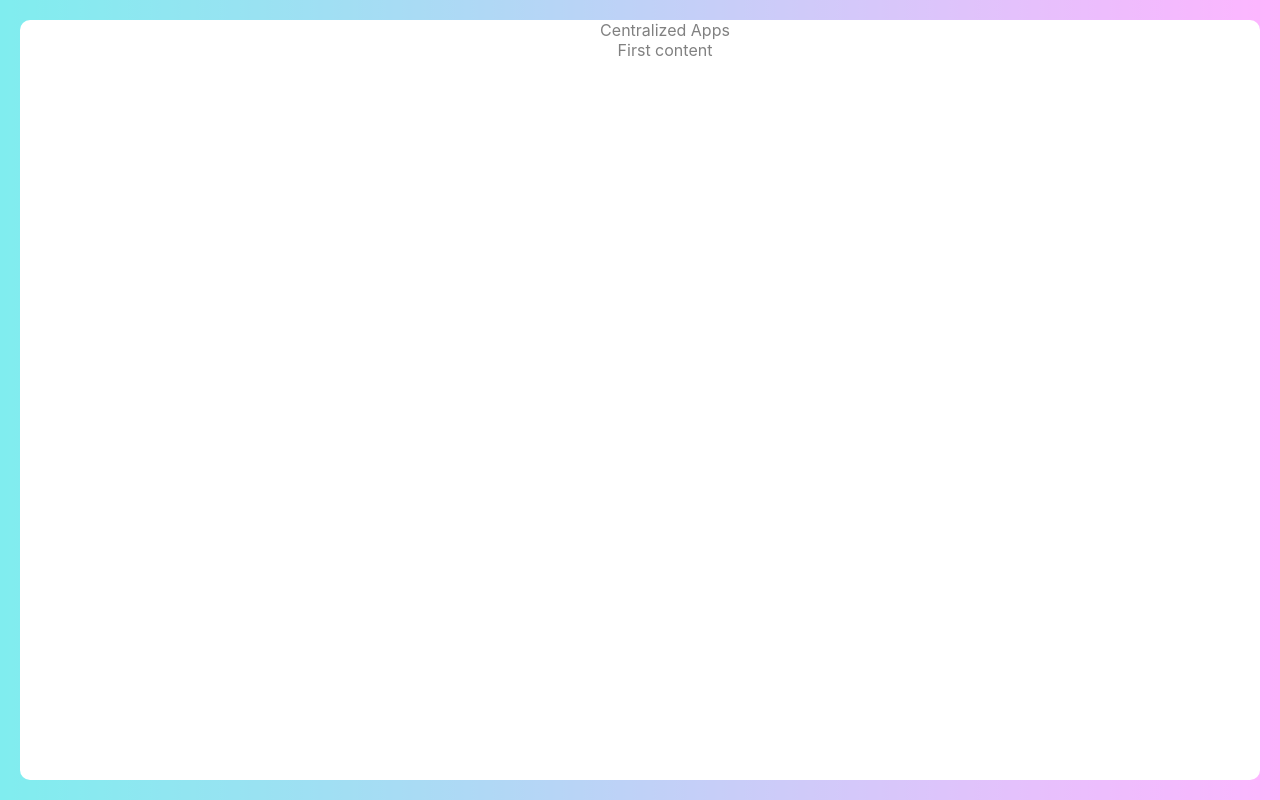
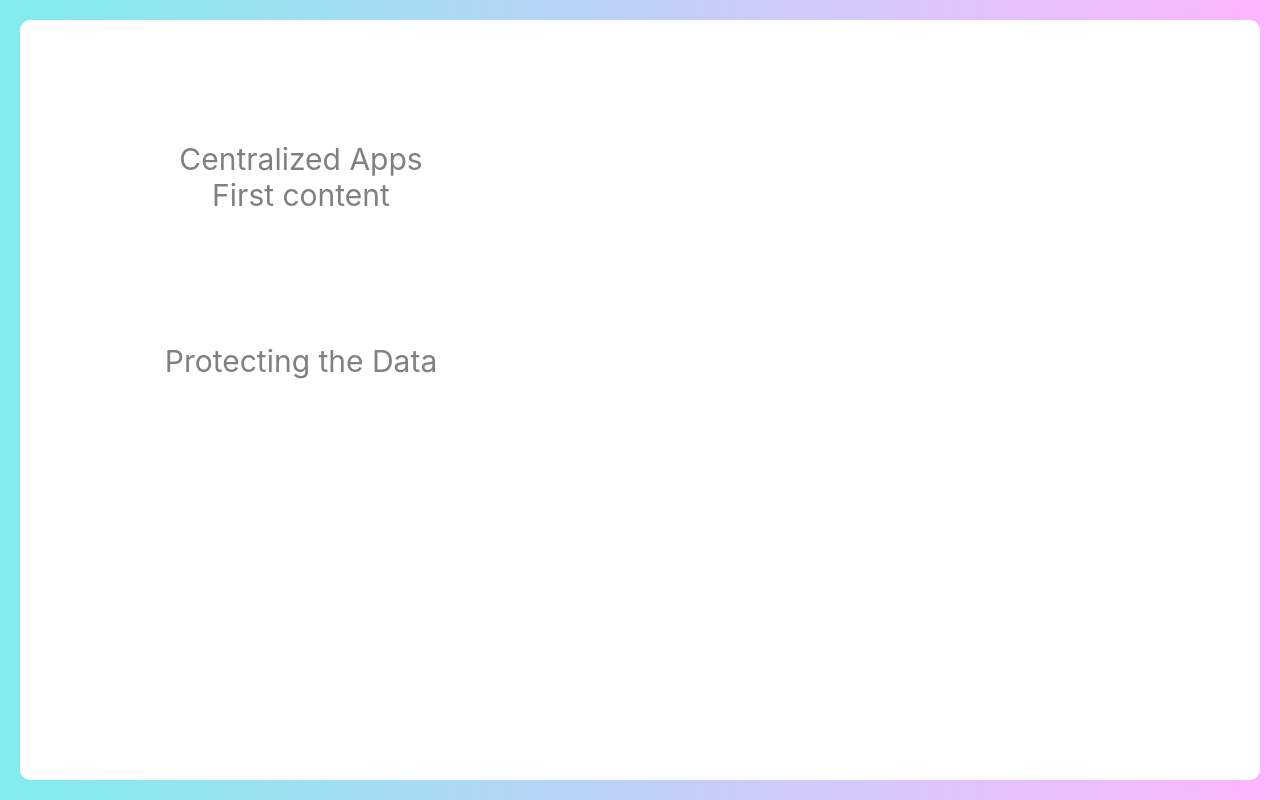
Before and after one commit to ItsApex/Neuton, a React (Create React App) app in the folder neuton/: page / in a window 1280 px wide. Built offline with nearby package versions, Linux system fonts and the light colour scheme.

Commit message:
PUSH ONCE

```diff
--- a/neuton/src/components/Left/Left.jsx
+++ b/neuton/src/components/Left/Left.jsx
@@ -4,30 +4,72 @@ import React from "react";
 import Fade from "react-reveal/Fade";
 
 // import React from "react";
+var flgscl = 0
 
 function Left(props) {
-console.log("lamoo",props.front)
+  console.log("back", props.back , "front", props.front)
     const basicStyle = {
         display: "none",
       };
 
 
- if(props.front == 10){
+
+if(flgscl == 0 ){
+  console.log("1st called")
+  if(props.front == 10){
     document.querySelector(".one").style.display = "none";
     document.querySelector(".two").style.display = "block";
+    flgscl = 10
  }
+
+}
+
+else if (flgscl == 10){
+  console.log("2nd called")
+
+
+  if(props.front == 10){
+    document.querySelector(".two").style.display = "none";
+    document.querySelector(".three").style.display = "block";
+    flgscl = 20
+ }
+
  else if(props.back == -10){
-    document.querySelector(".two").style.display = "none";
-    document.querySelector(".one").style.display = "block";
- }
+  document.querySelector(".two").style.display = "none";
+  document.querySelector(".one").style.display = "block";
+  flgscl = 0
+
+  }
+}
+
+
+else if (flgscl == 20){
+  console.log("3rd called")
+
+
+ if(props.back == -10){
+  document.querySelector(".two").style.display = "block";
+  document.querySelector(".three").style.display = "none";
+  flgscl = 10
+
+  }
+}
+
+
+
 
   return (
     <>
-      <div className='one' >
+
+      <div className="Main-Text ">
+
+
+      <div className='one'>
         <Fade left>
           <div className="middlecontent">
             <div className="big">Centralized Apps</div>
             <div className="small">First content</div>
+            <div className="downcontent">Protecting the Data</div>
           </div>
         </Fade>
       </div>
@@ -35,10 +77,22 @@ console.log("lamoo",props.front)
       <div className='two' style={basicStyle}>
         <Fade left>
           <div className="middlecontent">
-            <div className="big"> second Centralized Apps</div>
+            <div className="big"> Top Notch Features</div>
             <div className="small">Second content</div>
+            <div className="downcontent">Market Analysis</div>
           </div>
         </Fade>
+      </div>
+
+      <div className='three' style={basicStyle}>
+        <Fade left>
+          <div className="middlecontent">
+            <div className="big"> Third Centralized Apps</div>
+            <div className="small">Third content</div>
+          </div>
+        </Fade>
+      </div>
+
       </div>
     </>
   );
--- a/neuton/src/components/Left/left.css
+++ b/neuton/src/components/Left/left.css
@@ -0,0 +1,19 @@
+.Main-Text{
+    display: flex;
+    float: left;
+    height: 60vh;
+    width: 40vw;
+    /* height: 100%; */
+    justify-content: center;
+    flex-direction: column;
+    flex-wrap: wrap;
+}
+
+.middlecontent{
+    font-size: 30px;
+
+}
+
+.downcontent{
+   margin-top : 130px;
+}
--- a/neuton/src/components/Wrapper/Wrapper.jsx
+++ b/neuton/src/components/Wrapper/Wrapper.jsx
@@ -5,6 +5,7 @@ import React, { useState } from "react";
 import Fade from "react-reveal/Fade";
 import Left from  "../Left/Left"
 const mainfunc = document.querySelector(".Main-div");
+
 const Title = styled.h1`
   font-size: 1.5em;
   text-align: center;
@@ -22,34 +23,37 @@ const basicStyle = {
 
 function App() {
   const [frontcount,setFrontcount] = useState(0);
-const [backcount,setBackcount] = useState(0);
+  const [backcount,setBackcount] = useState(0);
   // const[data,setdata] =useState("helllllo")
   function scroll(wheel, elem) {
     console.log(wheel.deltaY);
 
     if (wheel.deltaY >= 90) {
       // console.log(wheel.deltaY)
-      if (frontcount == 10) {
-        // document.querySelector(".one").style.display = "none";
-        // document.querySelector(".two").style.display = "block";
-        // frontcount = 0;
+      if (frontcount == 50) {
+        setFrontcount(0)
+        setBackcount(0)
+
+        console.log("Front");
+
       } else {
         setFrontcount(frontcount + 5)
-        setBackcount(backcount - 5)
       }
     }
 
     else if (wheel.deltaY <= 90) {
       console.log("backcount is :", backcount);
-      if (backcount == -10) {
+      if (backcount == -50) {
         // document.querySelector(".two").style.display = "none";
         // document.querySelector(".one").style.display = "block";
-        console.log("BACKwork");
+        setFrontcount(0)
+        setBackcount(0)
+
+        console.log("Back");
 
         // backcount = 0;
       } else {
-        setFrontcount(frontcount - 5)
-        setBackcount(backcount + 5) ;
+        setBackcount(backcount - 5);
       }
     }
 
```
